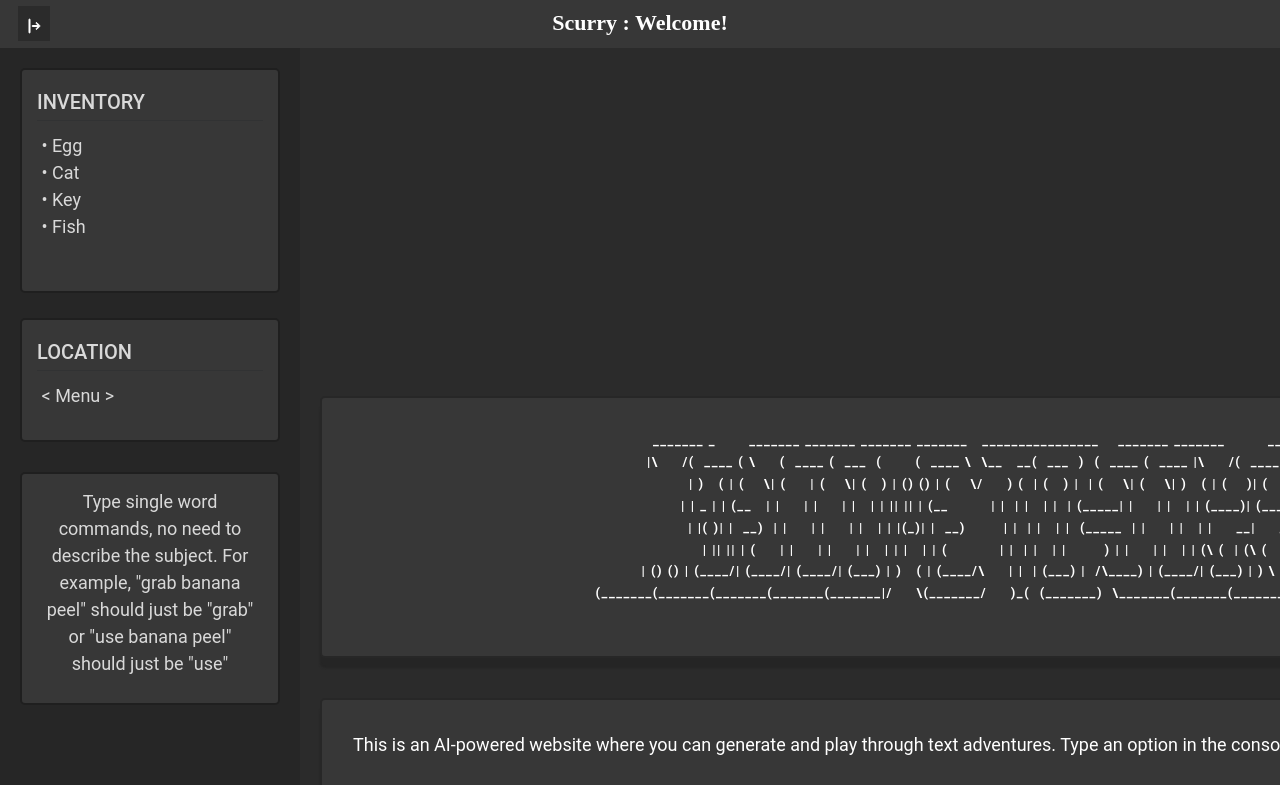
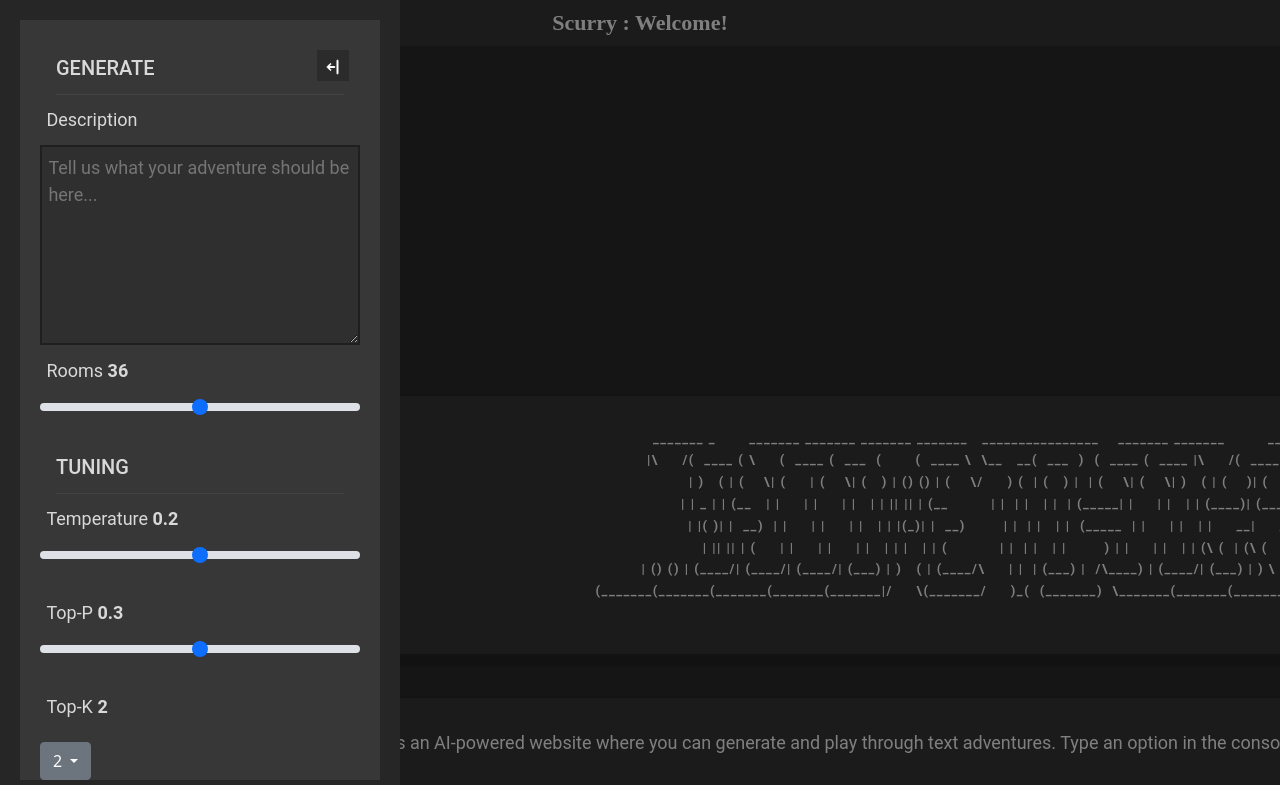
Before and after one commit to lalpeter/scurry, a plain HTML site: page index.html in a window 1280 px wide. Both pictures are taken after a click on the button 34 px from the left and 23 px from the top of the page. Shown: the top 785 px of the page. Drawn offline with nearby package versions, Linux system fonts and the light colour scheme; a web font is replaced by a local one.

Commit message:
Partially Working Sidebar + More Sample Prompts

```diff
--- a/index.html
+++ b/index.html
@@ -1,29 +1,21 @@
 <!DOCTYPE html>
 
 <html>
-
+<!-- Sidebar based off https://getbootstrap.com/docs/5.0/components/offcanvas/ -->
 <head>
+    <meta charset="utf-8">
+    <meta name="viewport" content="width=device-width, initial-scale=1">
     <title>
         Scurry
     </title>
-    <link href="https://cdn.jsdelivr.net/npm/bootstrap@5.3.3/dist/css/bootstrap.min.css" integrity="sha384-QWTKZyjpPEjISv5WaRU9OFeRpok6YctnYmDr5pNlyT2bRjXh0JMhjY6hW+ALEwIH" crossorigin="anonymous" rel="stylesheet">
+    <link href="https://cdn.jsdelivr.net/npm/bootstrap@5.0.2/dist/css/bootstrap.min.css" rel="stylesheet" integrity="sha384-EVSTQN3/azprG1Anm3QDgpJLIm9Nao0Yz1ztcQTwFspd3yD65VohhpuuCOmLASjC" crossorigin="anonymous">
     <link rel="stylesheet" href="style.css">
 </head>
 
-<body>
-<script src="script.js"></script>
-<script src="https://cdn.jsdelivr.net/npm/bootstrap@5.3.3/dist/js/bootstrap.bundle.min.js" integrity="sha384-YvpcrYf0tY3lHB60NNkmXc5s9fDVZLESaAA55NDzOxhy9GkcIdslK1eN7N6jIeHz" crossorigin="anonymous"></script>
-<div class="d-flex">
-<!-- Sidebar -->
- <aside id="sidebar">
-
- </aside>
-</div>
-</body>
 
 <header class="top"><!--Title Bar-->
     <div class = "barButtonBase">
-        <button class = "barButton">
+        <button class = "barButton" type="button" data-bs-toggle="offcanvas" data-bs-target="#offcanvasExample" aria-controls="offcanvasExample">
             <img src="assets/arrow-bar-right.svg" border="0"/>
         </button>
     </div>
@@ -35,7 +27,7 @@
     <div class="stats">
         <div class="inventory">
             <p class="subtitle" style="line-height: 20%;">INVENTORY</p>
-            <hr style="margin: 0px;">
+            <hr style="margin: 0px; height: 2px;">
             <p class="subtext" style="white-space: pre-wrap; margin-top: 7px;">• Egg
 • Cat
 • Key
@@ -43,7 +35,7 @@
         </div>
         <div class="location">
             <p class="subtitle" style="line-height: 20%;">LOCATION</p>
-            <hr style="margin: 0px;">
+            <hr style="margin: 0px; height: 2px;">
             <p class="subtext" style="white-space: pre-wrap; margin-top: 7px;">&lt Menu &gt</p>
             <!-- <p class="subtext">Park Street</p> -->
         </div>
@@ -53,12 +45,36 @@
     </div>
     <div class="game">
         <div class="prompts">
-            <!-- <div class="prompt"><b>Possible actions:</b> north</div>
+
+            <!-- SHOWCASE PROMPTS =================================================================== -->
+
+
+            <!-- <div class="prompt"><b>Possible actions:</b> north and south.</div>
+            <div class="prompt"><i><span style="color:rgb(255, 158, 94);">&lt You move north. &gt</span></i>
+A sidewalk circles around a palm tree.
+
+You see a <span style="color:rgb(255, 158, 94);">map</span> on a bench.  Type "grab" to pick it up.
+</div>
+            <div class="prompt" style="width:fit-content; align-self: center;">Map Legend:
+
+G  you
+.  clear path
+-| wall                                           -.
++  door                                           |G
+@  unsolved                                      -//
+                                                 |.|
+                                                 ---</div>
+            <div class="prompt"><b>Possible actions:</b> north.</div>
             <div class="prompt">A strange tingle trickles across your skin. You feel lightheaded and sit down. Feeling better you stand up again and notice your reflection in a window. You are still the same big G you have always been and can't help but smile.
 
 But wait! Where are your friends red o, yellow o, blue g, green l, and the always quirky red e?
 
 You see a statue of a metal man peeking out a building. A park is just across the street.</div> -->
+
+
+
+            <!-- SHOWCASE END ======================================================================= -->
+
             <div class="prompt">This is an AI-powered website where you can generate and play through text adventures. Type an option in the console below to get started:
 
 > <b>daily</b> : Plays today’s pre-generated adventure.
@@ -84,4 +100,65 @@ You see a statue of a metal man peeking out a building. A park is just across th
     </div>
 </div>
 
+<div class="offcanvas offcanvas-start" tabindex="-1" id="offcanvasExample" aria-labelledby="offcanvasExampleLabel" style="background-color: #373737; border-style: solid; border-width: 20px; border-color: #262626; padding-left: 20px; padding-right: 20px; padding-top: 20px;">
+    <div class="offcanvas-header">
+        <h5 class="subtitle" id="offcanvasExampleLabel">GENERATE</h5>
+        <!-- <button class="btn-close text-reset" data-bs-dismiss="offcanvas" aria-label="Close" ></button> -->
+
+        <div class = "barButtonBase" data-bs-dismiss="offcanvas" aria-label="Close" style="margin-top: -13px; margin-left: 150px;">
+            <button class = "barButton" type="button" data-bs-toggle="offcanvas" data-bs-target="#offcanvasExample" aria-controls="offcanvasExample">
+                <img src="assets/arrow-bar-left.svg" border="0"/>
+            </button>
+        </div>
+    </div>
+    <hr style="margin: 0px; color: #686868; margin-top: -10px; width: 90%; height: 3px; align-self: center;">
+    <div class="offcanvas-generate">
+        <div class="barSubtitle">Description</div>
+        <textarea class="describe" placeholder="Tell us what your adventure should be here..." rows="8"></textarea>
+            <!-- <p class="subtext" style="font-size: 1em;">Tell us what your adventure should be here...</p> -->
+        <!-- <label for="customRange1" class="form-label">Example range</label> -->
+        <div class="barSubtitle">Rooms <b>36</b></div>
+        <input type="range" class="form-range" id="customRange1" style="margin-bottom: 20px;">
+    </div>
+
+
+    <div class="offcanvas-header">
+        <h5 class="subtitle" id="offcanvasExampleLabel">TUNING</h5>
+    </div>
+    <hr style="margin: 0px; color: #686868; margin-top: -10px; width: 90%; height: 3px; align-self: center;">
+    <div class="offcanvas-tuning">
+        <div class="barSubtitle">Temperature <b>0.2</b></div>
+        <input type="range" class="form-range" id="customRange1" style="margin-bottom: 20px;">
+        <div class="barSubtitle">Top-P <b>0.3</b></div>
+        <input type="range" class="form-range" id="customRange1" style="margin-bottom: 20px;">
+        <div class="barSubtitle">Top-K <b>2</b></div>
+        <div class="dropdown mt-3">
+            <button class="btn btn-secondary dropdown-toggle" type="button" id="dropdownMenuButton" data-bs-toggle="dropdown">
+                2
+            </button>
+            <ul class="dropdown-menu" aria-labelledby="dropdownMenuButton">
+                <li><a class="dropdown-item" href="#">1</a></li>
+                <li><a class="dropdown-item" href="#">2</a></li>
+                <li><a class="dropdown-item" href="#">3</a></li>
+            </ul>
+        </div>
+    </div>
+
+        <!-- <div class="dropdown mt-3">
+        <button class="btn btn-secondary dropdown-toggle" type="button" id="dropdownMenuButton" data-bs-toggle="dropdown">
+            Dropdown button
+        </button>
+        <ul class="dropdown-menu" aria-labelledby="dropdownMenuButton">
+            <li><a class="dropdown-item" href="#">Action</a></li>
+            <li><a class="dropdown-item" href="#">Another action</a></li>
+            <li><a class="dropdown-item" href="#">Something else here</a></li>
+        </ul>
+        </div> -->
+</div>
+
+<body>
+    <script src="script.js"></script>
+    <script src="https://cdn.jsdelivr.net/npm/bootstrap@5.0.2/dist/js/bootstrap.bundle.min.js" integrity="sha384-MrcW6ZMFYlzcLA8Nl+NtUVF0sA7MsXsP1UyJoMp4YLEuNSfAP+JcXn/tWtIaxVXM" crossorigin="anonymous"></script>
+    </body>
+
 </html>
--- a/style.css
+++ b/style.css
@@ -43,8 +43,8 @@ body{
 .barButton {
     padding-left: 8px;
     padding-right: 8px;
-    padding-top: 6px;
-    padding-bottom: 5px;
+    padding-top: 3px;
+    padding-bottom: 4px;
     margin-left: 12px;
     border: none;
     cursor: pointer;
@@ -220,6 +220,37 @@ body{
     color: #414141;
 }
 
+/* GENERATION SIDEBAR */
+.describe {
+    background-color: #302f2f;
+    text-align:center;
+    text-decoration: none;
+    font-size: 18px;
+    font-family: Roboto;
+    color: #ffffff;
+    height: 200px;
+    width: 100%;
+    text-wrap:stable;
+    /* white-space:pre-wrap; */
+    vertical-align: text-top;
+    text-align: left;
+    padding: 2%;
+
+    border: 2px solid #1f1f1f;
+}
+
+.barSubtitle{
+    float:none;
+    color: #d9d9d9;
+    text-align: left;
+    text-decoration: none;
+    font-size: 18px;
+    font-family: Roboto;
+    padding: 2%;
+    margin-top: 5px;
+    margin-bottom: 5px;
+}
+
 /* TEXT THINGS */
 .subtitle{
     float:none;
```
Also changed, not shown: log.txt (+17 -0 lines), assets/arrow-bar-left.svg (added).
